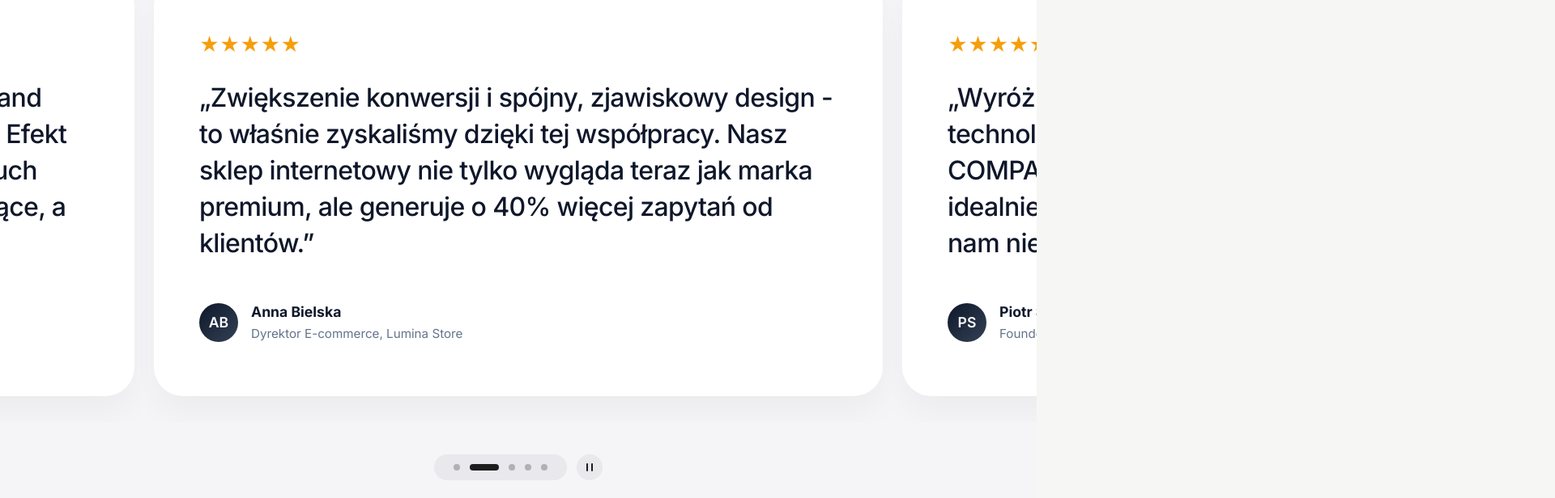
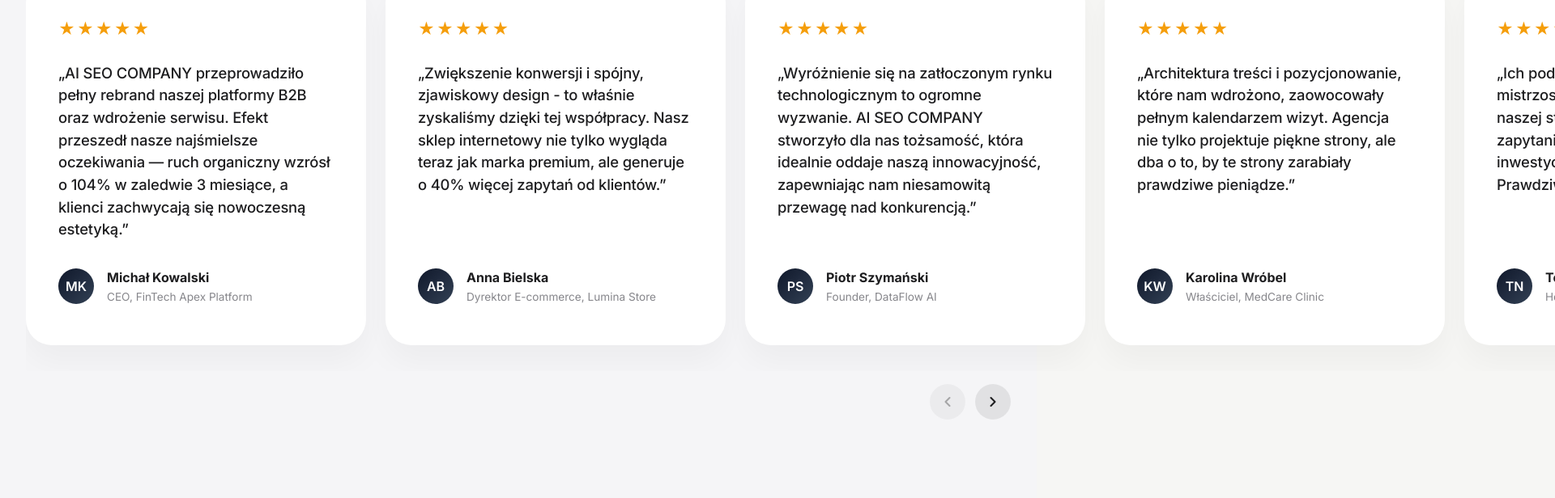
Before and after one commit to FSliwa/AI-SEO-COMPANY, a Next.js app: page / in a window 1280 px wide. Shown: the part 6880-7496 px from the top of the page at 81% size, 1920 px wide, since content can reach past the window. Built offline with nearby package versions, Linux system fonts and the light colour scheme.

Commit message:
Update Testimonials layout to Apple style with smaller left-aligned cards and right-aligned arrow navigation

```diff
--- a/components/Testimonials.jsx
+++ b/components/Testimonials.jsx
@@ -1,7 +1,6 @@
 'use client';
 
-import { useState, useEffect } from 'react';
-import { motion } from 'framer-motion';
+import { useState } from 'react';
 import { useLanguage } from '@/lib/LanguageContext';
 import { translations } from '@/lib/translations';
 import { Reveal, RevealStagger, RevealItem } from './ScrollReveal';
@@ -53,7 +52,6 @@ const reviewsData = [
 
 export default function Testimonials() {
   const [activeIndex, setActiveIndex] = useState(0);
-  const [isAutoplay, setIsAutoplay] = useState(true);
   const { lang } = useLanguage();
   const t = translations[lang].testimonials;
 
@@ -63,15 +61,14 @@ export default function Testimonials() {
     if (!cards || !cards.length) return;
 
     const containerRect = container.getBoundingClientRect();
-    const containerCenterX = containerRect.left + containerRect.width / 2;
+    const containerLeft = containerRect.left;
 
     let closestIndex = 0;
     let minDistance = Infinity;
 
     cards.forEach((card, idx) => {
       const cardRect = card.getBoundingClientRect();
-      const cardCenterX = cardRect.left + cardRect.width / 2;
-      const distance = Math.abs(containerCenterX - cardCenterX);
+      const distance = Math.abs(cardRect.left - containerLeft);
       if (distance < minDistance) {
         minDistance = distance;
         closestIndex = idx;
@@ -88,7 +85,8 @@ export default function Testimonials() {
       if (cards[index]) {
         const containerRect = container.getBoundingClientRect();
         const cardRect = cards[index].getBoundingClientRect();
-        const scrollOffset = cardRect.left - containerRect.left + container.scrollLeft - (containerRect.width - cardRect.width) / 2;
+        // Calculate offset so the left edge of the card aligns with the left edge of the container
+        const scrollOffset = cardRect.left - containerRect.left + container.scrollLeft;
         container.scrollTo({
           left: scrollOffset,
           behavior: 'smooth'
@@ -98,19 +96,10 @@ export default function Testimonials() {
     }
   };
 
-  useEffect(() => {
-    if (!isAutoplay) return;
-    const interval = setInterval(() => {
-      const nextIndex = (activeIndex + 1) % reviewsData.length;
-      scrollTo(nextIndex);
-    }, 5000);
-    return () => clearInterval(interval);
-  }, [isAutoplay, activeIndex]);
-
   return (
     <section className="testimonials" id="testimonials" style={{ background: '#F5F5F7', padding: '8rem 0' }}>
-      <div className="container" style={{ maxWidth: '1440px' }}>
-        <Reveal className="section-header center" style={{ marginBottom: '4rem', padding: '0 2rem' }}>
+      <div className="container" style={{ maxWidth: '1440px', padding: '0 2rem' }}>
+        <Reveal className="section-header" style={{ marginBottom: '4rem', textAlign: 'left' }}>
           <div className="section-tag" style={{ color: '#0F172A', borderColor: 'rgba(0,0,0,0.1)' }}>
             <span className="asterisk" style={{ color: '#0F172A' }}>✳</span> {t.tag}
           </div>
@@ -120,7 +109,7 @@ export default function Testimonials() {
         </Reveal>
 
         {/* Carousel Container */}
-        <div style={{ position: 'relative', width: '100vw', left: '50%', right: '50%', marginLeft: '-50vw', marginRight: '-50vw' }}>
+        <div style={{ position: 'relative', width: '100%', overflow: 'visible' }}>
           <RevealStagger
             id="testimonials-carousel"
             onScroll={handleScroll}
@@ -131,129 +120,110 @@ export default function Testimonials() {
               overflowX: 'auto',
               scrollSnapType: 'x mandatory',
               scrollBehavior: 'smooth',
-              padding: '0 50vw', // Ensures items can be centered
-              paddingBottom: '2rem' // Space for shadow
+              paddingBottom: '2rem', // Space for shadow
+              marginRight: '-100vw', // Allow horizontal overflow beyond container on the right
+              paddingRight: '100vw'
             }}
           >
-            {/* Empty element to act as start padding so first item centers properly */}
-            <div style={{ flex: '0 0 1px' }} />
-
             {reviewsData.map((item, idx) => (
               <RevealItem
                 key={item.id}
                 className="testimonial-apple-card"
                 style={{
-                  flex: '0 0 min(85vw, 900px)',
-                  scrollSnapAlign: 'center',
+                  flex: '0 0 min(85vw, 420px)', // Match Apple's screenshot proportions
+                  scrollSnapAlign: 'start',
                   background: '#FFFFFF',
-                  borderRadius: '36px',
-                  padding: '4rem 3.5rem',
+                  borderRadius: '32px',
+                  padding: '3rem 2.5rem',
                   display: 'flex',
                   flexDirection: 'column',
                   justifyContent: 'space-between',
-                  minHeight: '400px',
+                  minHeight: '380px',
                   boxShadow: '0 20px 40px rgba(0,0,0,0.04)',
                   position: 'relative'
                 }}
               >
-                <div style={{ color: '#F59E0B', fontSize: '1.5rem', marginBottom: '1.5rem' }}>
+                <div>
+                  <div style={{ color: '#F59E0B', fontSize: '1.25rem', marginBottom: '1.5rem', letterSpacing: '2px' }}>
                     ★★★★★
                   </div>
                   <p style={{
-                  fontSize: 'clamp(1.5rem, 2.5vw, 2rem)',
+                    fontSize: '1.15rem',
                     fontWeight: 500,
-                  color: '#0F172A',
-                  lineHeight: 1.4,
-                  letterSpacing: '-0.02em',
-                  marginBottom: '3rem'
+                    color: '#1D1D1F',
+                    lineHeight: 1.5,
+                    letterSpacing: '-0.01em',
+                    marginBottom: '2rem'
                   }}>
                     {lang === 'pl' ? item.pl : item.en}
                   </p>
-                <div style={{ display: 'flex', alignItems: 'center', gap: '1rem' }}>
+                </div>
+                <div style={{ display: 'flex', alignItems: 'center', gap: '1rem', marginTop: 'auto' }}>
                   <div style={{
-                    width: '48px', height: '48px', borderRadius: '50%', background: 'linear-gradient(135deg, #0F172A, #334155)',
-                    display: 'flex', alignItems: 'center', justifyContent: 'center', color: '#FFF', fontWeight: 600, fontSize: '1.1rem'
+                    width: '44px', height: '44px', borderRadius: '50%', background: 'linear-gradient(135deg, #0F172A, #334155)',
+                    display: 'flex', alignItems: 'center', justifyContent: 'center', color: '#FFF', fontWeight: 600, fontSize: '1rem'
                   }}>
                     {item.initials}
                   </div>
                   <div>
-                    <h4 style={{ fontSize: '1.1rem', fontWeight: 700, color: '#0F172A', margin: 0 }}>{item.name}</h4>
-                    <p style={{ fontSize: '0.95rem', color: '#64748B', margin: 0 }}>
+                    <h4 style={{ fontSize: '1rem', fontWeight: 700, color: '#1D1D1F', margin: 0 }}>{item.name}</h4>
+                    <p style={{ fontSize: '0.85rem', color: '#86868B', margin: 0 }}>
                       {lang === 'pl' ? item.role : (item.roleEn || item.role)}
                     </p>
                   </div>
                 </div>
               </RevealItem>
             ))}
-
-            {/* Empty element to act as end padding so last item centers properly */}
-            <div style={{ flex: '0 0 1px' }} />
           </RevealStagger>
 
-          {/* Pagination Controls */}
-          <Reveal delay={0.4} style={{ display: 'flex', justifyContent: 'center', alignItems: 'center', gap: '12px', marginTop: '2.5rem' }}>
-            {/* Dots Pill Container */}
-            <div style={{ display: 'flex', gap: '12px', padding: '12px 24px', background: '#E8E8ED', borderRadius: '30px', alignItems: 'center' }}>
-              {reviewsData.map((_, idx) => (
-                <motion.button
-                  key={idx}
-                  layout
-                  initial={false}
-                  onClick={() => scrollTo(idx)}
-                  animate={{
-                    width: activeIndex === idx ? '36px' : '8px',
-                    backgroundColor: activeIndex === idx ? '#1D1D1F' : '#B0B0B5',
-                    borderRadius: activeIndex === idx ? '8px' : '50%'
-                  }}
-                  transition={{
-                    type: 'spring',
-                    stiffness: 400,
-                    damping: 30
-                  }}
+          {/* Pagination Controls - Right Aligned Arrows */}
+          <Reveal delay={0.2} style={{ display: 'flex', justifyContent: 'flex-end', alignItems: 'center', gap: '12px', marginTop: '1rem' }}>
+            <button
+              onClick={() => scrollTo(Math.max(0, activeIndex - 1))}
+              disabled={activeIndex === 0}
               style={{
-                    height: '8px',
-                    border: 'none',
-                    padding: 0,
-                    cursor: 'pointer',
-                    outline: 'none',
-                    flexShrink: 0
-                  }}
-                  aria-label={`Go to slide ${idx + 1}`}
-                />
-              ))}
-            </div>
-
-            {/* Play/Pause Button Pill */}
-            <button
-              onClick={() => setIsAutoplay(!isAutoplay)}
-              style={{
-                width: '32px',
-                height: '32px',
+                width: '44px',
+                height: '44px',
                 borderRadius: '50%',
-                background: '#E8E8ED',
+                background: activeIndex === 0 ? 'rgba(0,0,0,0.04)' : 'rgba(0,0,0,0.08)',
                 border: 'none',
                 display: 'flex',
                 alignItems: 'center',
                 justifyContent: 'center',
-                cursor: 'pointer',
-                color: '#1D1D1F',
+                cursor: activeIndex === 0 ? 'default' : 'pointer',
+                color: activeIndex === 0 ? 'rgba(0,0,0,0.3)' : '#1D1D1F',
                 outline: 'none',
-                transition: 'background 0.3s ease'
+                transition: 'all 0.3s ease'
               }}
-              aria-label={isAutoplay ? 'Pause autoplay' : 'Play autoplay'}
+              aria-label="Previous"
             >
-              {isAutoplay ? (
-                // Pause Icon
-                <svg width="10" height="12" viewBox="0 0 10 12" fill="currentColor" xmlns="http://www.w3.org/2000/svg">
-                  <rect x="1" y="1" width="2" height="10" rx="1" />
-                  <rect x="7" y="1" width="2" height="10" rx="1" />
+              <svg width="20" height="20" viewBox="0 0 24 24" fill="none" stroke="currentColor" strokeWidth="2.5" strokeLinecap="round" strokeLinejoin="round">
+                <path d="M15 18l-6-6 6-6"/>
               </svg>
-              ) : (
-                // Play Icon
-                <svg width="11" height="12" viewBox="0 0 11 12" fill="currentColor" xmlns="http://www.w3.org/2000/svg" style={{ marginLeft: '2px' }}>
-                  <path d="M10.1 5.1C10.7 5.5 10.7 6.5 10.1 6.9L1.9 11.6C1.2 12 0.3 11.5 0.3 10.7V1.3C0.3 0.5 1.2 0 1.9 0.4L10.1 5.1Z" />
+            </button>
+
+            <button
+              onClick={() => scrollTo(Math.min(reviewsData.length - 1, activeIndex + 1))}
+              disabled={activeIndex >= reviewsData.length - 1} // Disables if at end
+              style={{
+                width: '44px',
+                height: '44px',
+                borderRadius: '50%',
+                background: activeIndex >= reviewsData.length - 1 ? 'rgba(0,0,0,0.04)' : 'rgba(0,0,0,0.08)',
+                border: 'none',
+                display: 'flex',
+                alignItems: 'center',
+                justifyContent: 'center',
+                cursor: activeIndex >= reviewsData.length - 1 ? 'default' : 'pointer',
+                color: activeIndex >= reviewsData.length - 1 ? 'rgba(0,0,0,0.3)' : '#1D1D1F',
+                outline: 'none',
+                transition: 'all 0.3s ease'
+              }}
+              aria-label="Next"
+            >
+              <svg width="20" height="20" viewBox="0 0 24 24" fill="none" stroke="currentColor" strokeWidth="2.5" strokeLinecap="round" strokeLinejoin="round">
+                <path d="M9 18l6-6-6-6"/>
               </svg>
-              )}
             </button>
           </Reveal>
         </div>
```
Lines whose indentation alone changed are shown as unchanged.
